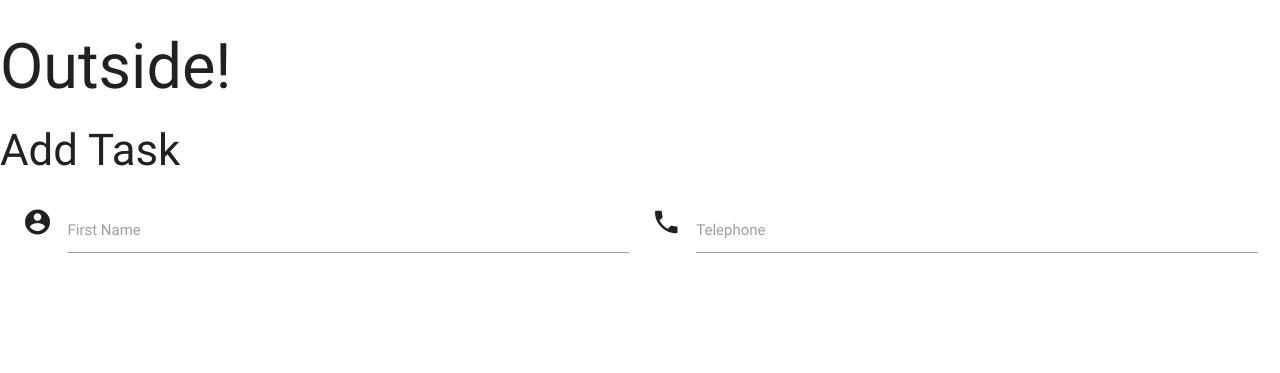
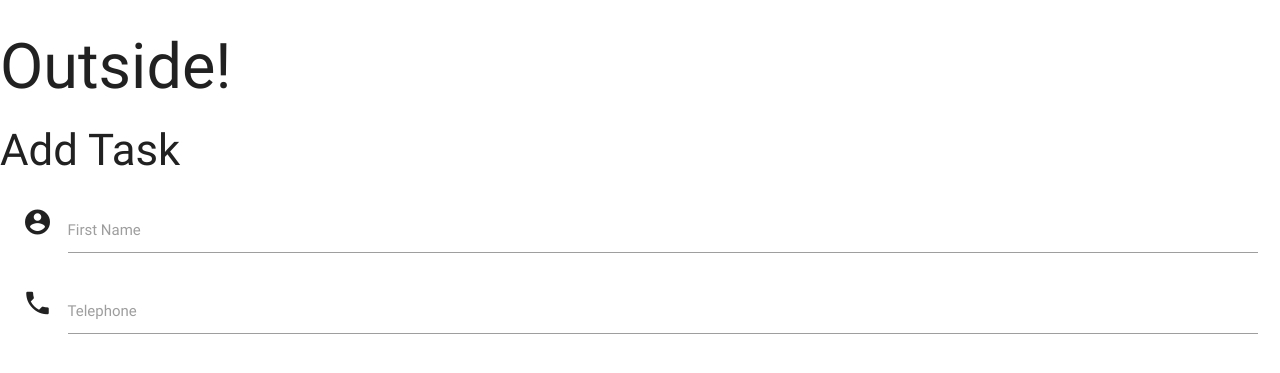
Before and after one commit to Junon72/task_manager_app, a Flask app: page /add_task in a window 1280 px wide. Shown: the top 373 px of the page. Run offline with Flask 2, Linux system fonts and the light colour scheme; some libraries are stand-ins or nearby versions.

Commit message:
changed the column sizes to 12

```diff
--- a/templates/addtask.html
+++ b/templates/addtask.html
@@ -3,12 +3,12 @@
 <div class="row">
     <form  action="" method="POST" class="col s12">
         <div class="row">
-            <div class="input-field col s6">
+            <div class="input-field col s12">
                 <i class="material-icons prefix">account_circle</i>
                 <input id="icon_prefix" type="text" class="validate">
                 <label for="icon_prefix">First Name</label>
             </div>
-            <div class="input-field col s6">
+            <div class="input-field col s12">
                 <i class="material-icons prefix">phone</i>
                 <input id="icon_telephone" type="tel" class="validate">
                 <label for="icon_telephone">Telephone</label>
--- a/templates/base.html
+++ b/templates/base.html
@@ -16,6 +16,9 @@
             $(document).ready(function() {
                 $('.collapsible').collapsible();
             });
+            document.getElementById("matfix").addEventListener("click", function(e) {
+                e.stopPropagation();
+            });
         </script>
 
     </body>
```
